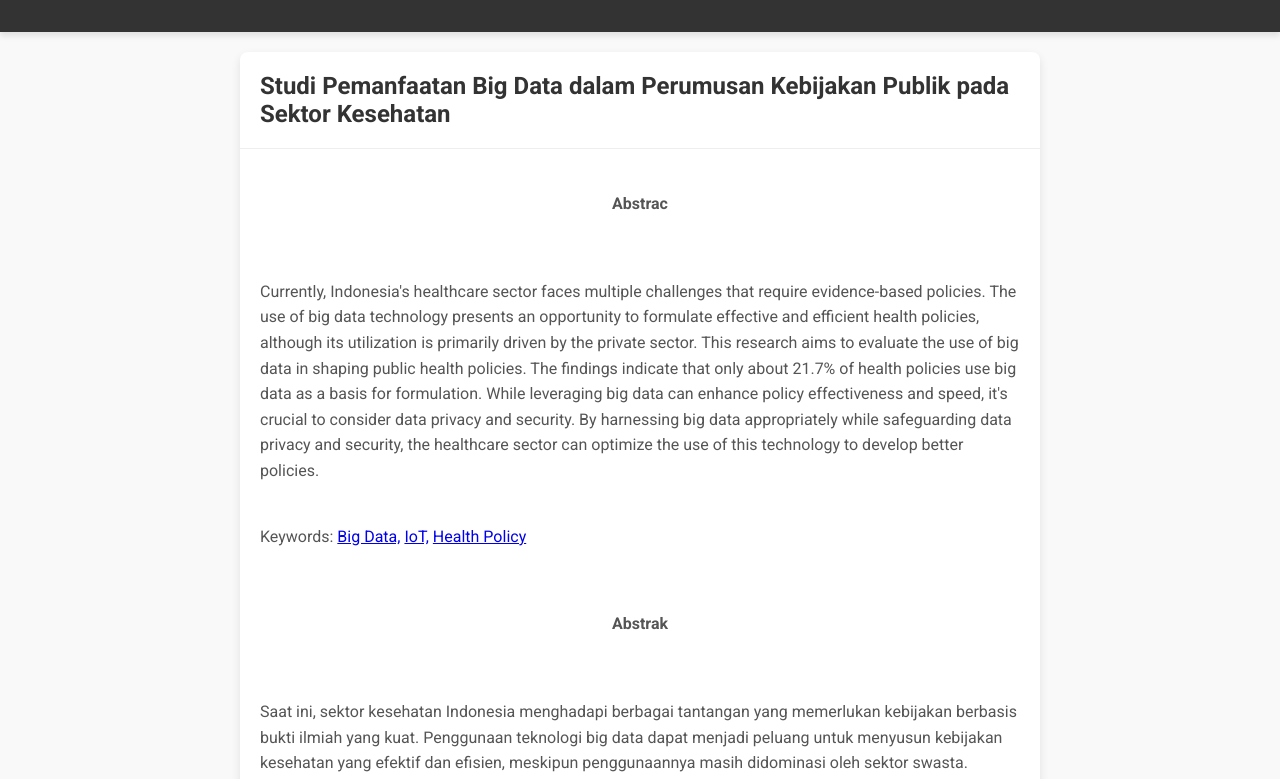
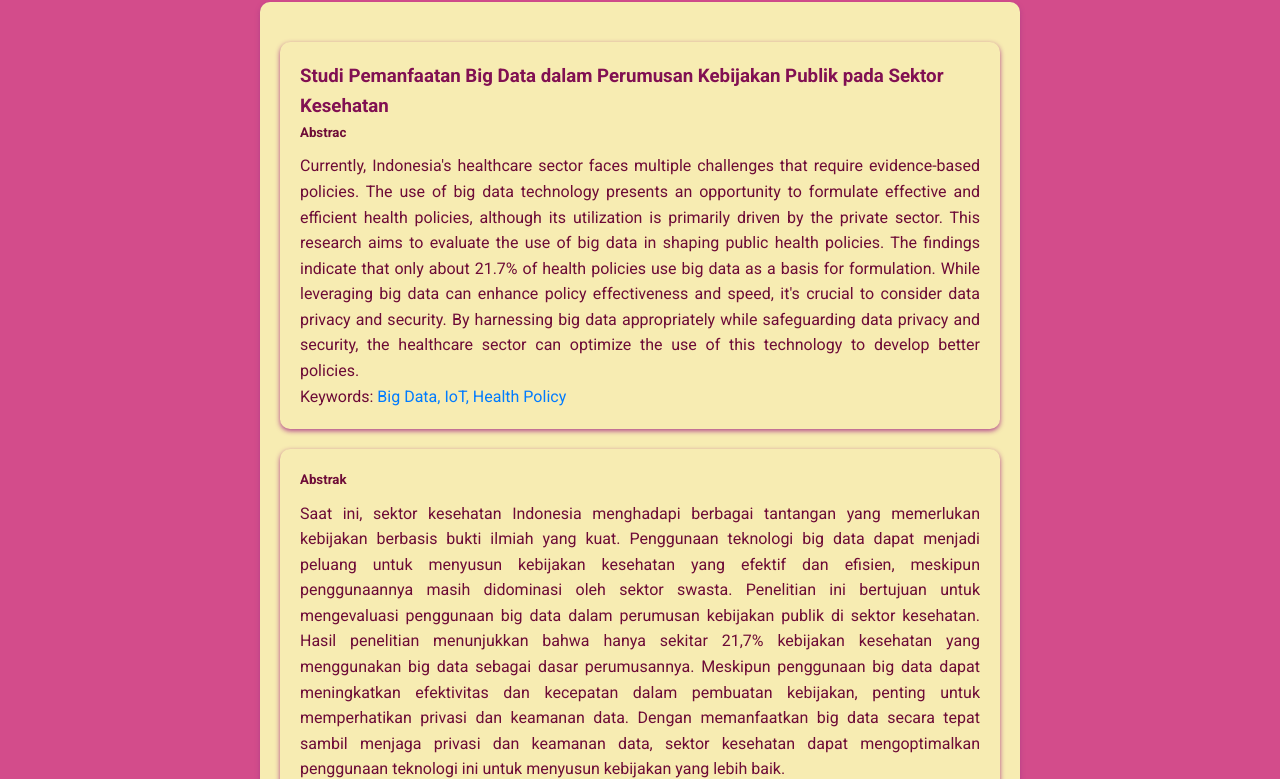
Before and after one commit to InIRaden/Quiz_PTI, a plain HTML site: page Quiz/Artikel5.html in a window 1280 px wide. Shown: the part 89-868 px from the top of the page. Drawn offline with Linux system fonts and the light colour scheme.

Commit message:
Update Artikel5.html

```diff
--- a/Quiz/Artikel5.html
+++ b/Quiz/Artikel5.html
@@ -6,7 +6,62 @@
     <meta name="viewport" content="width=device-width, initial-scale=1.0">
     <title>Website Artikel Sederhana</title>
     <link href="https://fonts.googleapis.com/css2?family=Roboto:wght@400;700&display=swap" rel="stylesheet">
-    <link rel="stylesheet" href="css/styles.css">
+    <style>
+        /* Reset style untuk semua elemen */
+        * {
+            box-sizing: border-box;
+            margin: 0;
+            padding: 0;
+        }
+
+        /* Atur gaya font dan warna teks untuk seluruh halaman */
+        body {
+            font-family: 'Roboto', sans-serif;
+            line-height: 1.6;
+            padding: 20px;
+            max-width: 800px;
+            margin: 0 auto;
+            background-color: #d34c8b;
+            color: #6d0b37;
+        }
+
+        /* Gaya untuk elemen header */
+        header {
+            text-align: center;
+            margin-bottom: 20px;
+        }
+
+        /* Gaya untuk semua artikel */
+        article {
+            background-color: #f7ecb2;
+            padding: 20px;
+            margin-bottom: 20px;
+            border-radius: 10px;
+            box-shadow: 0 2px 5px rgba(175, 65, 137, 0.971);
+        }
+
+        /* Gaya untuk judul artikel */
+        .article h1 {
+            color: #811052;
+        }
+
+        /* Gaya untuk teks paragraf */
+        p {
+            text-align: justify;
+        }
+
+        /* Gaya untuk tautan dalam paragraf */
+        p a {
+            color: #007bff;
+            text-decoration: none;
+        }
+
+        /* Gaya untuk elemen h5 */
+        h5 {
+            text-align: center;
+            margin-bottom: 10px;
+        }
+    </style>
 </head>
 <body>
     <header>
@@ -14,6 +69,9 @@
     </header>
     <div class="container">
         <article class="article">
+        <header>
+        </header>
+        <article>
             <h1>Studi Pemanfaatan Big Data dalam Perumusan Kebijakan Publik pada Sektor Kesehatan</h1>
             <h5 align="center"><p>Abstrac</p></h5>
             <p>Currently, Indonesia's healthcare sector faces multiple challenges that require evidence-based policies. The use of big data technology presents an opportunity to formulate effective and efficient health policies, although its utilization is primarily driven by the private sector. This research aims to evaluate the use of big data in shaping public health policies.
@@ -21,14 +79,16 @@
             By harnessing big data appropriately while safeguarding data privacy and security, the healthcare sector can optimize the use of this technology to develop better policies.</p>
 
             <p>Keywords: <a href="https://www.google.com/search?q=Big+Data&oq=Big+Data&gs_lcrp=EgZjaHJvbWUyDAgAEEUYORixAxiABDIHCAEQABiABDIKCAIQABixAxiABDIHCAMQABiABDIHCAQQABiABDINCAUQLhivARjHARiABDIHCAYQABiABDIHCAcQABiABDIHCAgQABiABDIHCAkQABiABNIBBzM3NmowajmoAgCwAgA&sourceid=chrome&ie=UTF-8">Big Data,</a> <a href="https://id.wikipedia.org/wiki/Internet_untuk_Segala">IoT,</a> <a href="https://www.google.com/search?q=Health+Policy&oq=Health+Policy&gs_lcrp=EgZjaHJvbWUyCQgAEEUYORiABDIHCAEQABiABDIHCAIQABiABDIHCAMQABiABDIHCAQQABiABDIHCAUQABiABDIHCAYQABiABDIHCAcQABiABDIHCAgQABiABDIHCAkQABiABNIBBzMyNmowajmoAgCwAgA&sourceid=chrome&ie=UTF-8">Health Policy</a></p>
-
+        </article>
+        <article>
             <h5 align="center"><p>Abstrak</p></h5>
             <p>Saat ini, sektor kesehatan Indonesia menghadapi berbagai tantangan yang memerlukan kebijakan berbasis bukti ilmiah yang kuat. Penggunaan teknologi big data dapat menjadi peluang untuk menyusun kebijakan kesehatan yang efektif dan efisien, meskipun penggunaannya masih didominasi oleh sektor swasta. Penelitian ini bertujuan untuk mengevaluasi penggunaan big data dalam perumusan kebijakan publik di sektor kesehatan.
             Hasil penelitian menunjukkan bahwa hanya sekitar 21,7% kebijakan kesehatan yang menggunakan big data sebagai dasar perumusannya. Meskipun penggunaan big data dapat meningkatkan efektivitas dan kecepatan dalam pembuatan kebijakan, penting untuk memperhatikan privasi dan keamanan data.
             Dengan memanfaatkan big data secara tepat sambil menjaga privasi dan keamanan data, sektor kesehatan dapat mengoptimalkan penggunaan teknologi ini untuk menyusun kebijakan yang lebih baik.</p>
 
             <p>Keywords: <a href="https://www.google.com/search?q=Big+Data&oq=Big+Data&gs_lcrp=EgZjaHJvbWUyDAgAEEUYORixAxiABDIHCAEQABiABDIKCAIQABixAxiABDIHCAMQABiABDIHCAQQABiABDINCAUQLhivARjHARiABDIHCAYQABiABDIHCAcQABiABDIHCAgQABiABDIHCAkQABiABNIBBzM3NmowajmoAgCwAgA&sourceid=chrome&ie=UTF-8">Big Data,</a> <a href="https://id.wikipedia.org/wiki/Internet_untuk_Segala">IoT,</a> <a href="https://www.google.com/search?q=Health+Policy&oq=Health+Policy&gs_lcrp=EgZjaHJvbWUyCQgAEEUYORiABDIHCAEQABiABDIHCAIQABiABDIHCAMQABiABDIHCAQQABiABDIHCAUQABiABDIHCAYQABiABDIHCAcQABiABDIHCAgQABiABDIHCAkQABiABNIBBzMyNmowajmoAgCwAgA&sourceid=chrome&ie=UTF-8">Health Policy</a></p>
-
+        </article>
+        <article>
             <h5 align="center"><p>Pendahuluan</p></h5>
             <p>Kesehatan adalah hal yang sangat penting dan dianggap sebagai salah satu elemen kesejahteraan dan hak asasi manusia yang mendasar, sebagaimana tercantum dalam Pancasila dan Undang-Undang Dasar Negara Republik Indonesia tahun 1945 (UU No. 36 tahun 2009). Segala hal yang dapat mengganggu kesehatan masyarakat Indonesia dapat berdampak pada kerugian ekonomi yang besar bagi negara. Oleh karena itu, upaya untuk meningkatkan kesehatan masyarakat merupakan investasi dalam pembangunan nasional (UU No. 36 tahun 2009). Saat ini, sektor kesehatan Indonesia menghadapi apa yang disebut sebagai beban ganda (triple burden), yang ditandai oleh tingginya angka kasus penyakit menular yang persisten, meningkatnya penyakit tidak menular, dan munculnya kembali penyakit yang sebelumnya berhasil dikendalikan (Cahyani & Hafiludin, 2020). Dinamika kondisi demografis dan tantangan dari beban ganda ini memberikan tantangan unik bagi pemerintah Indonesia dalam memberikan dukungan yang efektif dan solusi berkelanjutan untuk kesehatan masyarakat.</p>
 
@@ -39,14 +99,16 @@
             <p>Sistem peringatan dini, mekanisme respons cepat, langkah pencegahan dan pengendalian yang efektif, serta pengambilan keputusan tepat waktu menjadi kunci dalam mengatasi tantangan kesehatan yang ditimbulkan oleh beban ganda. Rencana respons dan pencegahan yang efisien memerlukan analisis data ilmiah untuk mendukung pengambilan keputusan (Jia et al., 2020).</p>
 
             <p>Oleh karena itu, studi ini bertujuan untuk mengidentifikasi pemanfaatan big data dalam perumusan kebijakan kesehatan publik. Tinjauan literatur terhadap berbagai penelitian terkait pemanfaatan big data dalam kebijakan kesehatan di seluruh dunia akan dilakukan untuk menyimpulkan secara kuantitatif. Diharapkan bahwa penggunaan big data dalam perumusan kebijakan kesehatan publik, khususnya di Indonesia, dapat menjadi preseden untuk merancang kebijakan yang dapat memberikan respons cepat dan tepat guna dalam meminimalkan kerugian kesehatan.</p>
-
+        </article>
+        <article>
             <h5 align="center"><p>Metode Penelitian</p></h5>
             <p>Penelitian ini akan membahas beberapa aspek terkait penggunaan big data dalam perumusan kebijakan publik di sektor kesehatan, termasuk sebaran geografis penggunaan big data, waktu dimulainya pemanfaatan big data, kedudukan big data, klasifikasi big data yang digunakan, dan proses pemanfaatan big data dalam konteks perumusan kebijakan publik di sektor kesehatan. Wilayah studi tidak dibatasi untuk mengidentifikasi sebaran lokasi di dunia yang telah memanfaatkan big data dalam perumusan kebijakan kesehatan dan kapan dimulainya pemanfaatan big data di negara-negara yang telah diidentifikasi</p>
 
             <p>Metode penelitian yang digunakan adalah Systematic Quantitative Literature Review (SQLR) karena sifatnya yang sistematis, kuantitatif, komprehensif, dan terstruktur. SQL merupakan metode yang sistematis karena pendekatan eksplisit dalam survei dan pemilihan makalah untuk dimasukkan, yang dapat direproduksi. Sifat kuantitatifnya tercermin dalam pengukuran gap dan pemetaan dari penelitian yang dianalisis, serta perhitungan jumlah, proporsi, dan jenis paper yang dianalisis. Penelaahan komprehensif SQL menilai kombinasi lokasi, subjek, variabel, dan tanggapan dari paper yang dianalisis, serta apa yang ditemukan oleh peneliti. Prosesnya terstruktur melalui tahap pengumpulan, analisis literatur, dan penulisan konten yang mengikuti serangkaian tahap yang jelas.</p>
 
             <p>Penelitian ini dimulai dengan pendefinisian topik yang spesifik untuk memudahkan pencarian, dilanjutkan dengan menyusun pertanyaan penelitian yang akan digunakan dalam tinjauan literatur. Tahap selanjutnya adalah menentukan kata kunci untuk mencari data base yang sesuai menggunakan search engine seperti Microsoft Academic, SAGE, ERIC, Cambridge.org, dan Oxford Academic. Setelah itu, dilakukan penilaian terhadap paper atau produk penelitian yang ditemukan untuk memilih yang sesuai dengan topik penelitian. Akhirnya, peneliti membuat personal data base yang terstruktur menggunakan Microsoft Excel atau Google Spreadsheet untuk analisis lebih lanjut. Penelitian ini menitikberatkan pada analisis komprehensif terkait penggunaan big data dalam perumusan kebijakan publik di sektor kesehatan, dengan harapan memberikan wawasan yang berharga untuk konteks kebijakan kesehatan secara global.</p>
-
+        </article>
+        <article>
             <h5 align="center"><p>Hasil dan Pembahasan</p></h5>
             <p>Pada bagian ini akan diuraikan temuan dari analisis yang membahas sejumlah aspek, termasuk lokasi geografis penggunaan big data, waktu mulai pemanfaatan big data, wilayah pemanfaatan, jenis big data yang digunakan, dan proses pemanfaatan big data dalam perumusan kebijakan publik di sektor kesehatan. Sebelumnya, dilakukan pengumpulan data dari 45 paper atau publikasi penelitian terkait pemanfaatan big data dalam perumusan kebijakan kesehatan dengan menggunakan kata kunci tertentu di beberapa search engine seperti Microsoft Academic, SAGE, ERIC, Cambridge.org, dan Oxford Academic. Data yang terkumpul kemudian disusun dalam database untuk dianalisis lebih lanjut dengan metode Systematic Quantitative Literature Review (SQLR). Berikut adalah hasil analisis yang lebih rinci:</p>
 
@@ -65,13 +127,15 @@
             <h6><p>3.5. Proses Pemanfaatan Big Data Sebagai Dasar Pertimbangan dalam Perumusan Kebijakan Publik di Sektor Kesehatan</p></h6>
             <p>Penggunaan big data di sektor kesehatan dimulai untuk mendukung penyelenggaraan sektor tersebut. Analisis terhadap paper yang diperoleh menunjukkan bahwa terdapat beragam metode analisis yang digunakan, di antaranya Machine Learning (ML) dan Natural Language Processing (NLP). Output hasil pengolahan big data mencakup informasi yang bermanfaat bagi penyelenggaraan sektor kesehatan, meskipun sebagian besar belum dimanfaatkan secara langsung dalam perumusan kebijakan.</p>
             <p>Penggunaan big data untuk sektor kesehatan memiliki aspek positif dalam menganalisis informasi dengan lebih baik, namun juga memiliki risiko terkait akurasi data dan masalah privasi yang perlu diperhatikan.</p>
-
+        </article>
+        <article>
             <h5 align="center"><p>Kesimpulan</p></h5>
             <p>Berdasarkan analisis, dari 45 kertas penelitian yang menjadi fokus, hanya sekitar 21,7% yang menunjukkan penggunaan big data dalam perumusan kebijakan kesehatan. Hal ini menandakan bahwa peran big data dalam membantu perumusan kebijakan publik, terutama di sektor kesehatan, belum sepenuhnya diperhatikan. Negara-negara yang telah menggunakan big data dalam perumusan kebijakan kesehatan didominasi oleh negara maju seperti Amerika Serikat, Inggris, Uni Eropa, dan beberapa negara maju lainnya. Penggunaan big data dalam perumusan kebijakan kesehatan dimulai sejak tahun 2004 dan terus meningkat meskipun dengan fluktuasi.</p>
             <p>Hasil analisis menunjukkan bahwa big data umumnya digunakan dalam dua tahap perumusan kebijakan, yaitu tahap prediksi dan identifikasi masalah, serta tahap evaluasi dan implementasi. Data klinis atau biomedis adalah jenis big data yang paling umum digunakan, dengan data transaksi besar yang paling dominan berasal dari sumber komunikasi. Metode analisis yang banyak digunakan adalah Machine Learning dan Natural Language Processing (NLP). Hasil dan kebijakan dari analisis big data dalam sektor kesehatan sangat bervariasi tergantung pada jenis big data dan metode analisis yang digunakan.</p>
             <p>Sebagian besar kertas yang dikumpulkan menyatakan bahwa penggunaan big data dalam perumusan kebijakan kesehatan memberikan keunggulan dalam efektivitas dan kecepatan perumusan kebijakan. Namun, perlu perhatian khusus terhadap privasi dan keamanan data, sebagaimana ditekankan dalam paper yang dianalisis.
             Pemerintah Indonesia sebaiknya menyadari pentingnya big data bagi sektor kesehatan, termasuk dalam pemilihan jenis data, sumber data, dan metode analisis yang tepat untuk mendukung perumusan kebijakan yang lebih efektif. Disarankan agar pemerintah membentuk platform database yang mengintegrasikan data dari berbagai penyelenggara layanan kesehatan di Indonesia guna mendukung perumusan kebijakan yang lebih efektif dan efisien, terutama dalam menghadapi situasi seperti pandemi yang membutuhkan respons cepat dari pemerintah.</p>
-
+        </article>
+        <article>
             <h5 align="center"><p>Daftar Pustaka</p></h5>
             <p>1.	Cahyani, D. I., Kertasura, M. I., & Hafiludin, M. Z. (2020). Gerakan Masyarakat Hidup Sehat dalam Perspektif Implementasi Kebijakan (Studi Kualitatif). Jurnal Kesehatan Masyarakat Indonesia, Volume 15, Nomor 1, Halaman 10-18. e-ISSN: 2613-9219.</p>
             <p>2.	Saunders, G. H., dkk. (2020). Application of Big Data to Support Evidence-Based Public Health Policy Decision-Making for Hearing. Ear & Hearing, 41, 1057–1063.</p>
```
